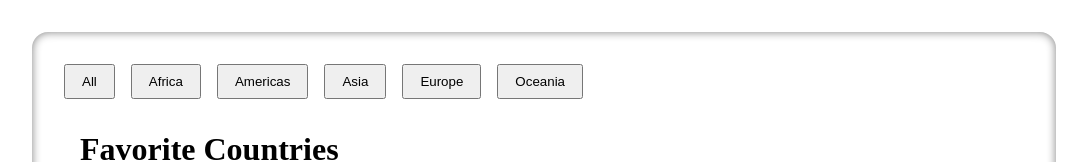
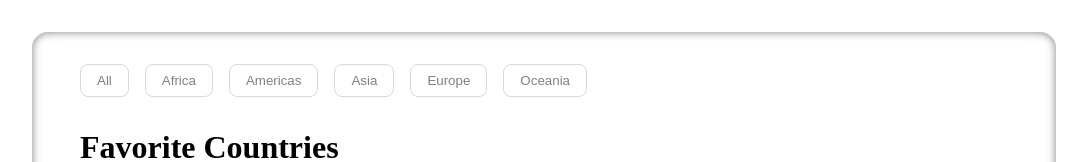
Before and after one commit to jonghoon7431/ts_first_assignmant, a React app: page / in a window 1280 px wide. Shown: the top 162 px of the page, without its empty margins (96-1183 px from the left). Built offline with nearby package versions, Linux system fonts and the light colour scheme; no server answers; the HTML template or start-up script is replaced by a standard one.

Commit message:
feat: 버튼 active 효과 추가

```diff
--- a/src/components/CountryCard.tsx
+++ b/src/components/CountryCard.tsx
@@ -23,7 +23,7 @@ const StCardSection = styled.section`
   display: flex;
   flex-direction: column;
   width: 90%;
-  padding: 0.5rem;
+  padding: 1rem;
   gap: 0.5rem;
   &:hover {
     box-shadow: inset 0 0 10px #7892d7;
--- a/src/components/SortButtonComponent.tsx
+++ b/src/components/SortButtonComponent.tsx
@@ -14,8 +14,6 @@ const SortButtonComponent = ({
   setUnselectedCountries,
   selectedCountries,
 }: SortButtonProps) => {
-  console.log(selectedCountries);
-
   const onClickHandler = (
     e: React.MouseEvent<HTMLButtonElement, MouseEvent>
   ) => {
@@ -27,6 +25,7 @@ const SortButtonComponent = ({
           (country) => !selectedCountries.some((s) => s.name === country.name)
         )
       );
+      localStorage.setItem("active", region);
     } else {
       setUnselectedCountries(
         initCountries.filter(
@@ -35,6 +34,7 @@ const SortButtonComponent = ({
             !selectedCountries.some((s) => s.name === country.name)
         )
       );
+      localStorage.setItem("active", region);
     }
   };
 
@@ -46,13 +46,19 @@ const SortButtonComponent = ({
     "Europe",
     "Oceania",
   ];
+
+  const activeButton = localStorage.getItem("active");
   return (
     <StContainer>
       {sortButtonArray.map((name, index) => (
         <div key={index}>
-          <button name={name} onClick={onClickHandler}>
+          <StContinentButton
+            name={name}
+            onClick={onClickHandler}
+            $activeCheck={activeButton === name}
+          >
             {name}
-          </button>
+          </StContinentButton>
         </div>
       ))}
     </StContainer>
@@ -60,12 +66,17 @@ const SortButtonComponent = ({
 };
 
 const StContainer = styled.div`
-  width: 80%;
+  padding: 0 1rem;
   display: flex;
   gap: 1rem;
-  & button {
-    padding: 0.5rem 1rem;
-  }
+`;
+const StContinentButton = styled.button<{ $activeCheck: boolean }>`
+  padding: 0.5rem 1rem;
+  background-color: ${(props) => (props.$activeCheck ? "#7892d7;" : "white")};
+  color: ${(props) => (props.$activeCheck ? "white" : "grey")};
+  border: 1px solid #d9d9d9;
+  border-radius: 0.5rem;
+  cursor: pointer;
 `;
 
 export default SortButtonComponent;
```
